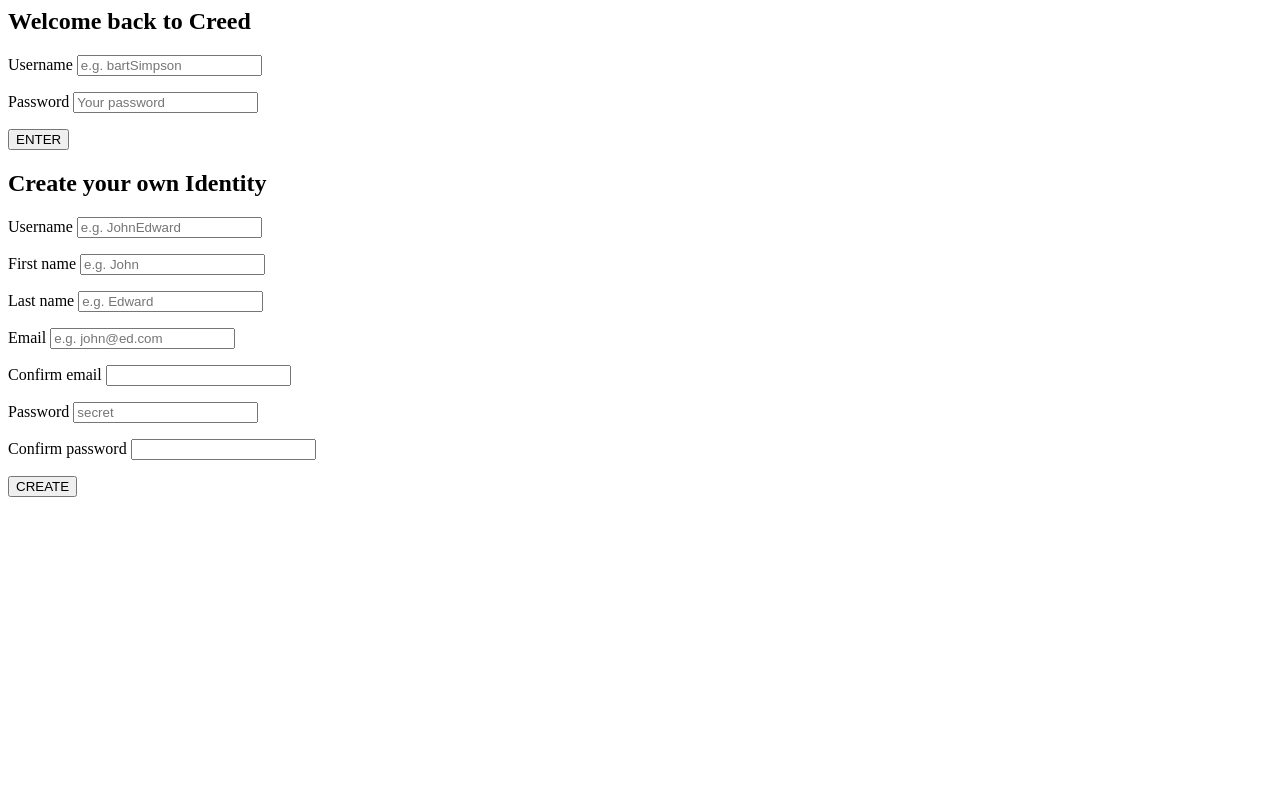
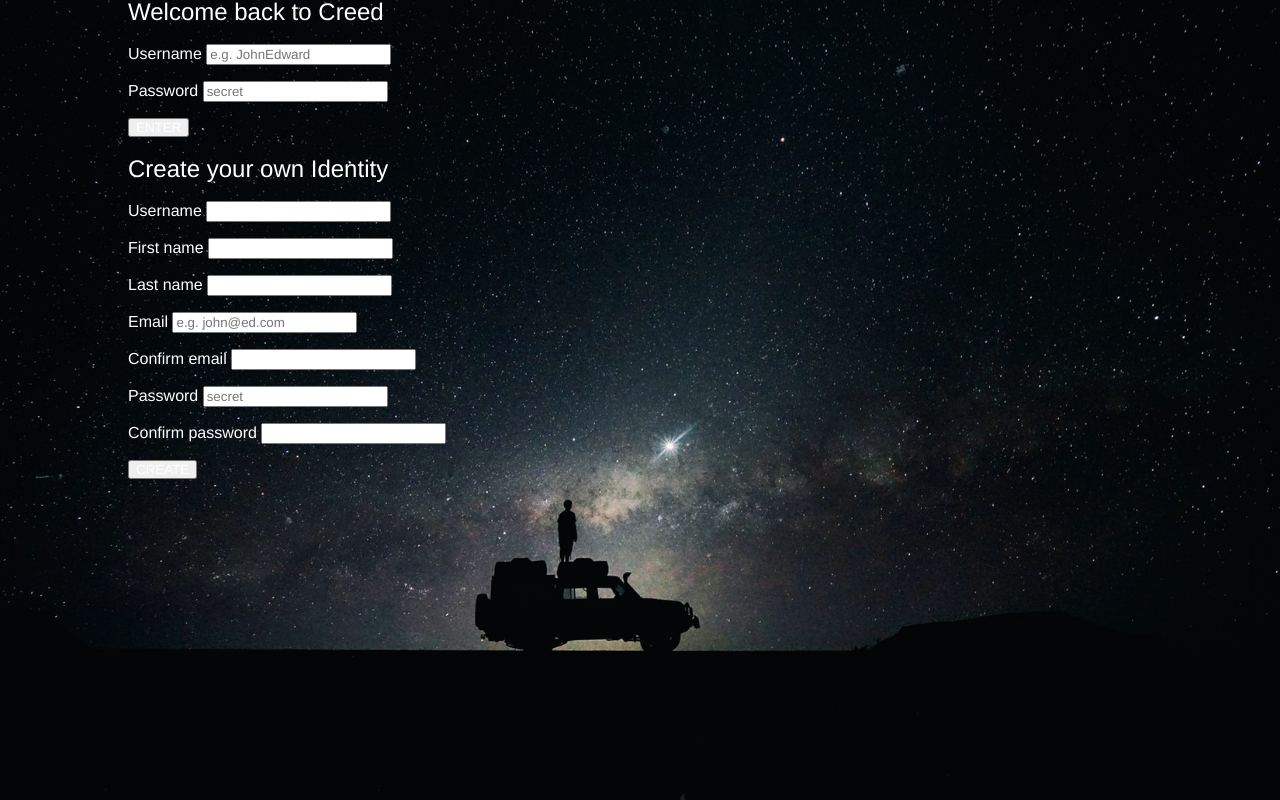
Before and after one commit to madhur4444/destinix, a PHP site: page /register.php in a window 1280 px wide. Run offline with PHP 8.4, Linux system fonts and the light colour scheme.

Commit message:
Add files via upload

```diff
--- /dev/null
+++ b/Destinix/assets/css/register.css
@@ -0,0 +1,35 @@
+html, body {
+	padding: 0;
+	margin: 0;
+	height: 100%;
+}
+
+
+
+
+#background {
+	background-color: #000;
+	background-color: #000;
+    background-image: url(../images/dest.jpeg);
+    background-position: center;
+    background-size: cover;
+    display: table;
+    height: 100%;
+    width: 100%;
+}
+
+
+#loginContainer * {
+	color: #fff;
+	font-family: "Helvetica Neue", "Helvetica", "Arial", sans-serif;
+	font-weight: normal;
+	line-height: 1em;
+	box-sizing: border-box;
+}
+
+#loginContainer {
+	width: 80%;
+	margin: 0 auto;
+	position: relative;
+	max-width: 1024px;
+}
--- a/Destinix/includes/classes/Constants.php
+++ b/Destinix/includes/classes/Constants.php
@@ -1,14 +1,19 @@
 <?php
+
 	class Constants {
-
-	public static $passwordsDoNoMatch = "Your passwords don't match";
-	public static $passwordNotAlphanumeric = "Your password can only contain numbers and letters";
+		public static $passwordDoNotMatch = "Your passwords don't match";
+		public static $passwordDoNotAlphanumeric = "Your password can only contain numbers and letters";
 		public static $passwordCharacters = "Your password must be between 5 and 30 characters";
 		public static $emailInvalid = "Email is invalid";
-	public static $emailsDoNotMatch = "Your emails don't match";
+		public static $emailDoNotMatch = "Your emails don't match";
+		public static $emailTaken = "User with this email already exists, please login";
 		public static $lastNameCharacters = "Your last name must be between 2 and 25 characters";
 		public static $firstNameCharacters = "Your first name must be between 2 and 25 characters";
 		public static $usernameCharacters = "Your username must be between 5 and 25 characters";
+		public static $usernameTaken = "This username already exists";
+
+
+		public static $loginFailed = "Username or Password entered is incorrect, please try again";
+
 
 	}
-?>
--- /dev/null
+++ b/Destinix/includes/config.php
@@ -0,0 +1,14 @@
+<?php
+
+	ob_start();
+	session_start();
+
+	$timezone = date_default_timezone_set("Asia/Kolkata");
+
+	$con = mysqli_connect("localhost","root","","destinix");
+
+	if(mysqli_connect_errno()) {
+		echo "Failed to connect: " .mysqli_connect_errno();
+	}
+
+?>
--- a/Destinix/includes/handlers/login-handler.php
+++ b/Destinix/includes/handlers/login-handler.php
@@ -1,5 +1,16 @@
 <?php
 
 if(isset($_POST['loginButton'])){
+	$Username = $_POST['loginUsername'];
+	$Password = $_POST['loginPassword'];
 
+	$result = $account->login($Username,$Password);
+
+	if($result == true){
+		$_SESSION['userLoggedIn'] = $Username;
+		header("Location: index.php");
+	}
 }
+
+
+?>
--- a/Destinix/includes/handlers/register-handler.php
+++ b/Destinix/includes/handlers/register-handler.php
@@ -32,6 +32,7 @@ if(isset($_POST['registerButton'])) {
 	$wasSuccessful = $account->register($Username,$firstName,$lastName,$Email,$Emailc,$Password,$Passwordc);
 
 	if($wasSuccessful == true){
+		$_SESSION['userLoggedIn'] = $Username;
 		header("Location: index.php");
 	}
 }
--- a/Destinix/register.php
+++ b/Destinix/register.php
@@ -1,26 +1,39 @@
 <?php
+	include("includes/config.php");
 	include("includes/classes/Account.php");
-	$account= new Account();
+	include("includes/classes/Constants.php");
+	$account= new Account($con);
 	include("includes/handlers/register-handler.php");
 	include("includes/handlers/login-handler.php");
+
+	function getInputValues($in){
+			if(isset($_POST[$in])){
+				echo $_POST[$in];
+			}
+	}
 ?>
 
 <html>
 <head>
 	<title>Welcome to Destinix!</title>
+	<link rel="stylesheet" type="text/css" href="assets/css/register.css">
 </head>
 <body>
+	<div id="background">
+
+		<div id="loginContainer">
 
 			<div id="inputContainer">
 				<form id="loginForm" action="register.php" method="POST">
 					<h2>Welcome back to Creed</h2>
 					<p>
+						<?php echo  $account->getError(Constants::$loginFailed); ?>
 						<label for="loginUsername">Username </label>
-				<input id="loginUsername" name="loginUsername" type="text" placeholder="e.g. bartSimpson" required>
+						<input id="loginUsername" name="loginUsername" type="text" placeholder="e.g. JohnEdward" required>
 					</p>
 					<p>
 						<label for="loginPassword">Password </label>
-				<input id="loginPassword" name="loginPassword" type="password" placeholder="Your password" required>
+						<input id="loginPassword" name="loginPassword" type="password" placeholder="secret" required>
 					</p>
 
 					<button type="submit" name="loginButton">ENTER</button>
@@ -32,39 +45,41 @@
 				<form id="registerForm" action="register.php" method="POST">
 					<h2>Create your own Identity</h2>
 					<p>
-				<?php echo  $account->getError("Your username must be between 5 and 25 characters"); ?>
+						<?php echo  $account->getError(Constants::$usernameCharacters); ?>
+						<?php echo  $account->getError(Constants::$usernameTaken); ?>
 						<label for="Username">Username</label>
-				<input id="Username" name="Username" type="text" placeholder="e.g. JohnEdward" required>
+						<input id="Username" name="Username" type="text" placeholder="e.g. JohnEdward" value="<?php getInputValues('Username') ?> "required>
 					</p>
 
 					<p>
-				<?php echo  $account->getError("Your first name must be between 2 and 25 characters"); ?>
+						<?php echo  $account->getError(Constants::$firstNameCharacters); ?>
 						<label for="firstName">First name</label>
-				<input id="firstName" name="firstName" type="text" placeholder="e.g. John" required>
+						<input id="firstName" name="firstName" type="text" placeholder="e.g. John" value="<?php getInputValues('firstName') ?> " required>
 					</p>
 
 					<p>
-				<?php echo  $account->getError("Your last name must be between 2 and 25 characters"); ?>
+						<?php echo  $account->getError(Constants::$lastNameCharacters); ?>
 						<label for="lastName">Last name</label>
-				<input id="lastName" name="lastName" type="text" placeholder="e.g. Edward" required>
+						<input id="lastName" name="lastName" type="text" placeholder="e.g. Edward" value="<?php getInputValues('lastName') ?> " required>
 					</p>
 
 					<p>
-				<?php echo  $account->getError("Your emails don't match"); ?>
-				<?php echo  $account->getError("Email is invalid"); ?>
+						<?php echo  $account->getError(Constants::$emailDoNotMatch); ?>
+						<?php echo  $account->getError(Constants::$emailInvalid); ?>
+						<?php echo  $account->getError(Constants::$emailTaken); ?>
 						<label for="Email">Email</label>
-				<input id="Email" name="Email" type="email" placeholder="e.g. john@ed.com" required>
+						<input id="Email" name="Email" type="email" placeholder="e.g. john@ed.com" value="<?php getInputValues('Email') ?> "required>
 					</p>
 
 					<p>
 						<label for="Emailc">Confirm email</label>
-				<input id="Emailc" name="Emailc" type="email" required>
+						<input id="Emailc" name="Emailc" type="email" value="<?php getInputValues('Emailc') ?> " required>
 					</p>
 
 					<p>
-				<?php echo  $account->getError("Your passwords don't match"); ?>
-				<?php echo  $account->getError("Your password can only contain numbers and letters"); ?>
-				<?php echo  $account->getError("Your password must be between 5 and 30 characters"); ?>
+						<?php echo  $account->getError(Constants::$passwordDoNotMatch); ?>
+						<?php echo  $account->getError(Constants::$passwordDoNotAlphanumeric); ?>
+						<?php echo  $account->getError(Constants::$passwordCharacters); ?>
 						<label for="Password">Password</label>
 						<input id="Password" name="Password" type="password" placeholder="secret" required>
 					</p>
@@ -80,6 +95,7 @@
 
 
 			</div>
-
+		</div>
+	</div>
 </body>
 </html>
```
Also changed, not shown: Destinix/includes/classes/Account.php (+50 -13 lines), Destinix/index.php (+20 -0 lines), Destinix/assets/images/dest.jpeg (added), Destinix/assets/images/profile-pics/dummy-profile-1.png (added). Lines whose indentation alone changed are shown as unchanged.
